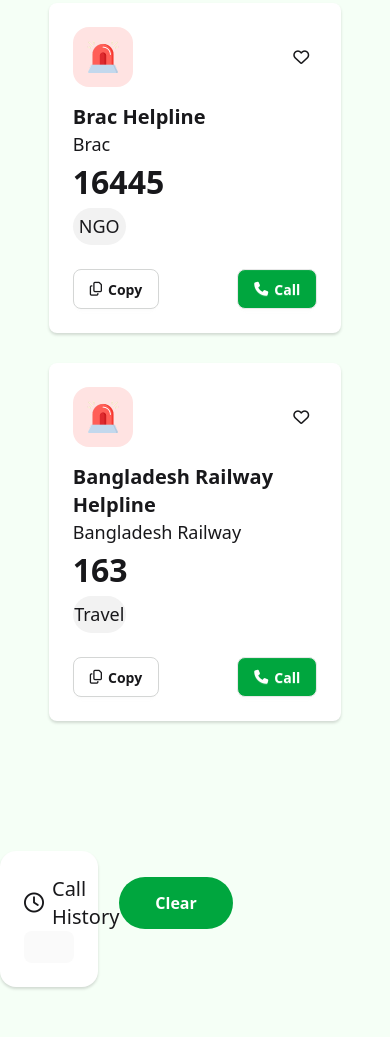
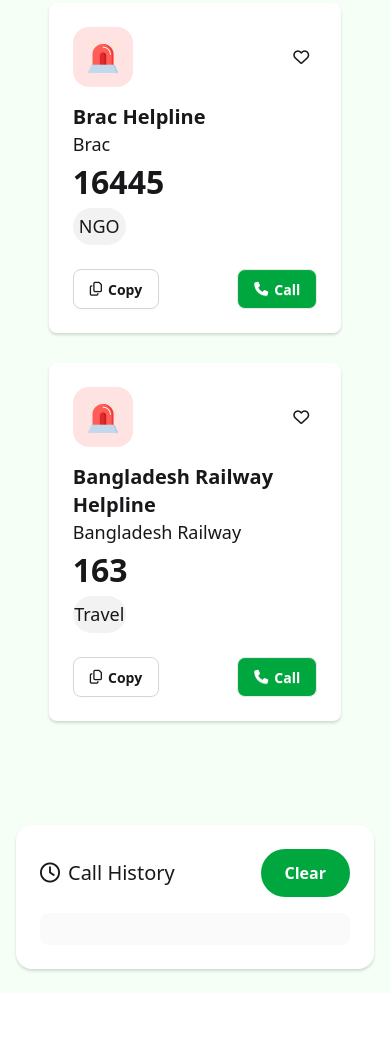
Before and after one commit to AsadChowdhury020/pr-assignment-05, a plain HTML site: page index.html in a window 390 px wide. Shown: the part 3475-4512 px from the top of the page. After the commit the page ends 4468 px from the top, so only its background shows below. Drawn offline with nearby package versions, Linux system fonts and the light colour scheme.

Commit message:
after compliting the responsive design

```diff
--- a/index.html
+++ b/index.html
@@ -64,7 +64,7 @@
                 </div>
                 <div class="flex justify-between items-center md:gap-2 gap-0">
                     <button id="copy_btn_emergency" class="btn max-h-[40px] max-w-[150px] border-[rgba(212,214,213,1)] bg-[#ffffff] rounded-lg"><i class="fa-regular fa-copy"></i>Copy</button>
-                    <button id="call_btn_emergency" class="btn max-h-[40px] max-w-[150px] bg-[#00a63e] rounded-lg text-[#ffffff]"><i class="fa-solid fa-phone"></i>Call</button>
+                    <button id="call_btn_emergency" class="btn  max-h-[40px] max-w-[150px] bg-[#00a63e] rounded-lg text-[#ffffff]"><i class="fa-solid fa-phone"></i>Call</button>
                 </div>
             </div>
             <div class="card bg-[#ffffff] shadow-[0px_2px_3px_0px_rgba(0,0,0,0.15)] p-6">
@@ -214,26 +214,21 @@
         </div>
 
         <!-- History section -->
-        <div class="history_container bg-[#f5fff6] w-1/4">
-            <div class="bg-[#ffffff] shadow-[0px_2px_3px_0px_rgba(0,0,0,0.15)] my-[50px] mx-auto md:mr-[60px] p-6 rounded-2xl">
-                <div class="flex justify-between items-center ">
-                    <div class=" text-xl font-medium flex justify-start items-center gap-2">
+        <div class="history_container bg-[#f5fff6] w-full md:w-1/4 px-4 md:px-0">
+            <div class="bg-[#ffffff] shadow-[0px_2px_3px_0px_rgba(0,0,0,0.15)] my-6 md:my-[50px] mx-auto md:mr-[60px] p-6 rounded-2xl">
+                <div class="flex justify-between items-center gap-4 sm:gap-0">
+                    <div class="text-xl font-medium flex justify-start items-center gap-2">
                         <i class="fa-regular fa-clock"></i>
-                        <p class="">Call History</p>
+                        <p>Call History</p>
                     </div>
-                    <button id="btn_clear" class="bg-[#00A63E] text-[#FFFFFF] font-semibold py-[14px] px-9 rounded-[50px]">Clear</button>
+                    <button id="btn_clear" class="bg-[#00A63E] text-[#FFFFFF] font-semibold py-3 px-6 sm:px-9 rounded-[50px]">Clear</button>
                 </div>
-                <div id="history_card_parent" class=" bg-[#fafafa] rounded-lg text-[18px] p-4">
-                    <!-- <div id="history_card" class="flex justify-between items-center">
-                        <div>
-                            <p class="font-semibold">Fire Service Number</p>
-                            <p>9999</p>
-                        </div>
-                        <p>11:36:58 AM</p>
-                    </div> -->
+                <div id="history_card_parent" class="bg-[#fafafa] rounded-lg text-[18px] p-4 mt-4">
+                    <!-- History items will be added here -->
                 </div>
             </div>
         </div>
+
       </section>
 
 
```
